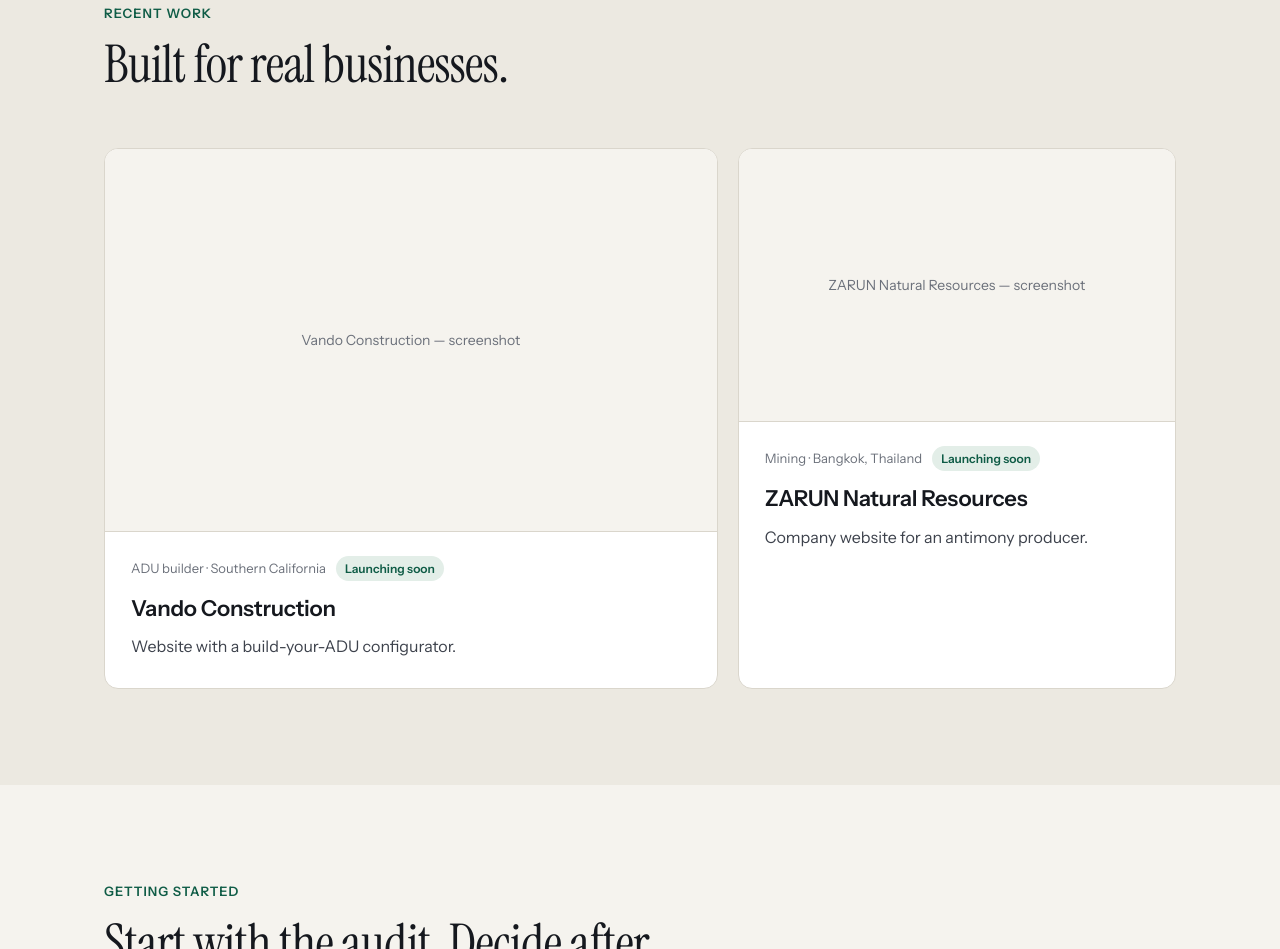
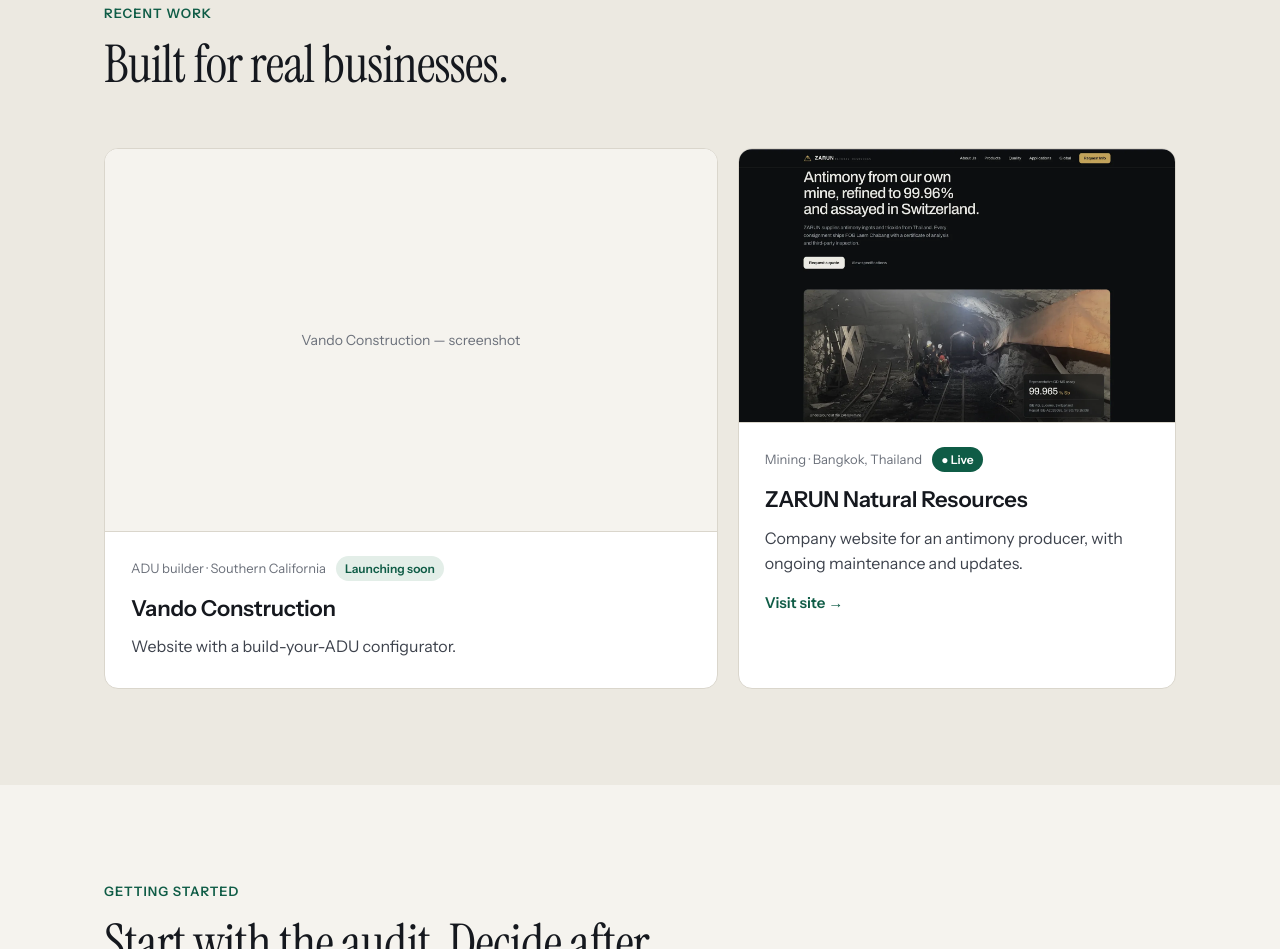
Before and after one commit to lawrencekhun/KM-Digital-Agency, a plain HTML site: page index.html in a window 1280 px wide. Shown: the part 1649-2598 px from the top of the page. Drawn offline with Linux system fonts and the light colour scheme.

Commit message:
Add files via upload

```diff
--- a/index.html
+++ b/index.html
@@ -190,6 +190,9 @@
   .project-meta { display: flex; gap: 10px; align-items: center; margin-bottom: 10px; flex-wrap: wrap; }
   .project-meta .industry { font-size: 13px; color: var(--muted); }
   .status { font-size: 12px; font-weight: 600; padding: 3px 9px; border-radius: 99px; background: var(--green-soft); color: var(--green); }
+  .status.live { background: var(--green); color: #fff; }
+  .project-link { display: inline-block; margin-top: 14px; font-size: 15px; font-weight: 600; color: var(--green); text-decoration: none; }
+  .project-link:hover { text-decoration: underline; }
   .project h3 { font-size: 22px; font-weight: 600; margin-bottom: 8px; letter-spacing: -0.01em; }
   .project p { color: var(--ink-2); font-size: 16px; }
 
@@ -387,16 +390,16 @@
       </article>
       <article class="project">
         <div class="project-img">
-          <!-- Replace with: <img src="images/zarun.webp" alt="ZARUN Natural Resources website"> -->
-          ZARUN Natural Resources — screenshot
+          <img src="images/zarun.webp" alt="ZARUN Natural Resources website homepage">
         </div>
         <div class="project-body">
           <div class="project-meta">
             <span class="industry">Mining · Bangkok, Thailand</span>
-            <span class="status">Launching soon</span>
+            <span class="status live">● Live</span>
           </div>
           <h3>ZARUN Natural Resources</h3>
-          <p>Company website for an antimony producer.</p>
+          <p>Company website for an antimony producer, with ongoing maintenance and updates.</p>
+          <a class="project-link" href="https://zarunresources.com" target="_blank" rel="noopener">Visit site →</a>
         </div>
       </article>
     </div>
```
Also changed, not shown: images/zarun.webp (added).
